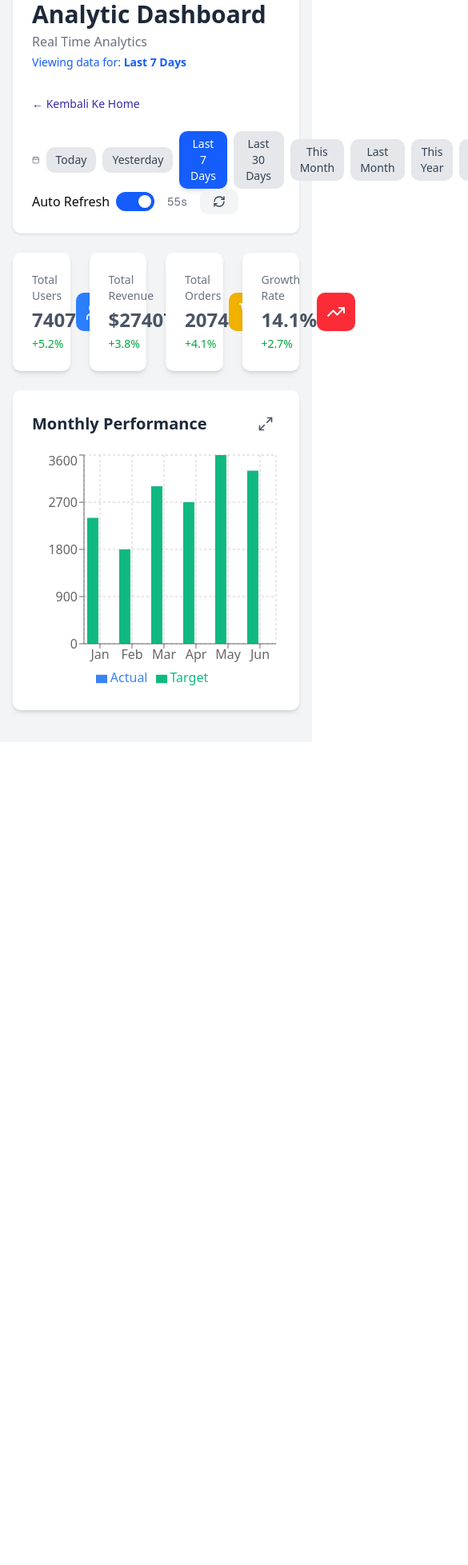
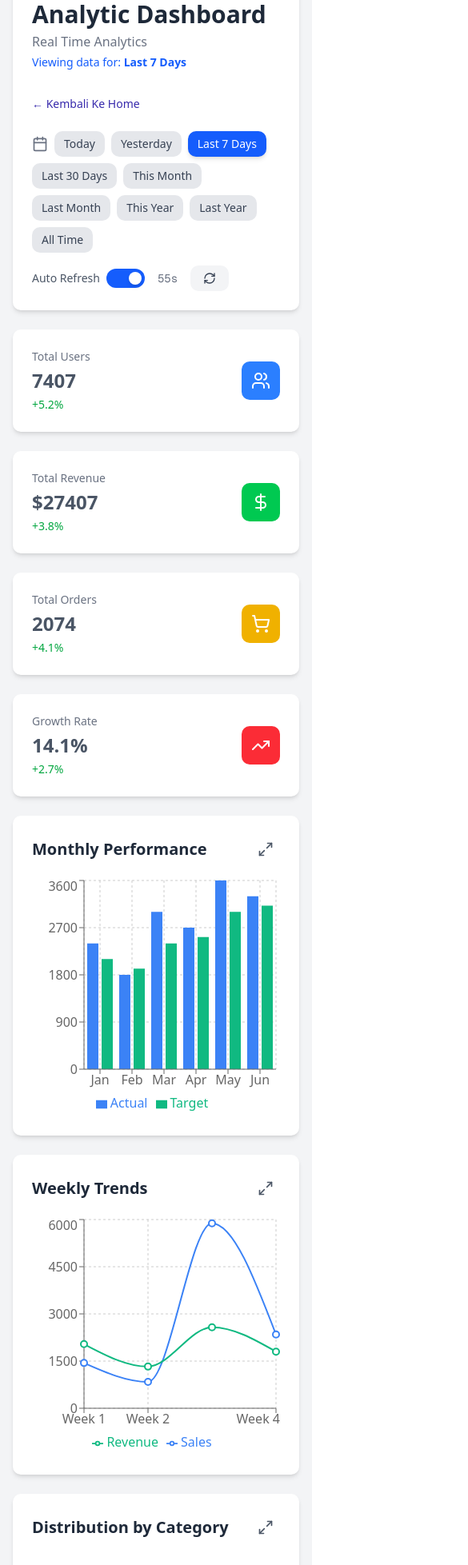
Before and after one commit to lostaspectjbl/kelas-industri-materi-2, a Next.js app: page /analytic-dashboard in a window 390 px wide. Shown: the part 40-1997 px from the top of the page at 80% size, 585 px wide, since content can reach past the window. Before the commit the page ends 968 px from the top, so only its background shows below. Built offline with nearby package versions, Linux system fonts and the light colour scheme.

Commit message:
analytic dashboard final fix

```diff
--- a/src/app/analytic-dashboard/page.tsx
+++ b/src/app/analytic-dashboard/page.tsx
@@ -1,14 +1,13 @@
 'use client'
 
-import React, {useState, useEffect} from 'react'
-import { BarChart, Bar, LineChart, Line, PieChart, Pie, Cell, XAxis, YAxis, CartesianGrid, Tooltip, Legend, ResponsiveContainer,  } from 'recharts';
+import React, { useState, useEffect } from 'react'
+import { BarChart, Bar, LineChart, Line, PieChart, Pie, Cell, XAxis, YAxis, CartesianGrid, Tooltip, Legend, ResponsiveContainer } from 'recharts';
 import { Calendar, RefreshCw, Maximize2, Minimize2, Users, DollarSign, ShoppingCart, TrendingUp } from 'lucide-react';
 import Link from 'next/link';
-import { stat } from 'node:fs/promises';
 
 const COLORS = ['#3b82f6', '#10b981', '#f59e0b', '#ef4444'];
 
-const FILTER_OPTIONS : { label: string, value: FilterOption }[] = [
+const FILTER_OPTIONS: { label: string, value: FilterOption }[] = [
     { label: 'Today', value: 'today' },
     { label: 'Yesterday', value: 'yesterday' },
     { label: 'Last 7 Days', value: 'last7days' },
@@ -20,78 +19,64 @@ const FILTER_OPTIONS : { label: string, value: FilterOption }[] = [
     { label: 'All Time', value: 'alltime' },
 ];
 
-//Types
 type FilterOption = 'today' | 'yesterday' | 'last7days' | 'last30days' | 'thismonth' | 'lastmonth' | 'thisyear' | 'lastyear' | 'alltime';
-type BarDatum = {name: string; value: number; target: number; };
-type LineDatum = {name: string; sales: number; revenue: number; };
-type PieDatum = {name: string; value: number; };
-type Stats = {users: number; revenue: number; orders: number; growth: string; };
+type BarDatum = { name: string; value: number; target: number };
+type LineDatum = { name: string; sales: number; revenue: number };
+type PieDatum = { name: string; value: number };
+type Stats = { users: number; revenue: number; orders: number; growth: string };
 
-//Fungsi untuk generate data berdasarkan filter
 const generateDataByFilter = (filter: FilterOption) => {
     const multiplier = {
-        today: 0.3,
-        yesterday: 0.25,
-        last7days: 0.6,
-        last30days: 1,
-        thismonth: 1.1,
-        lastmonth: 0.9,
-        thisyear: 1.5,
-        lastyear: 1.3,
-        alltime: 2,
-    }
-
+        today: 0.3, yesterday: 0.25, last7days: 0.6, last30days: 1,
+        thismonth: 1.1, lastmonth: 0.9, thisyear: 1.5, lastyear: 1.3, alltime: 2,
+    };
     const mult = multiplier[filter] ?? 1;
 
     return {
         bar: [
-            { name: 'Jan', value: Math.round(4000 * mult), target: Math.round(3500 * mult)},
-            { name: 'Feb', value: Math.round(3000 * mult), target: Math.round(3200 * mult)},
-            { name: 'Mar', value: Math.round(5000 * mult), target: Math.round(4000 * mult)},
-            { name: 'Apr', value: Math.round(4500 * mult), target: Math.round(4200 * mult)},
-            { name: 'May', value: Math.round(6000 * mult), target: Math.round(5000 * mult)},
-            { name: 'Jun', value: Math.round(5500 * mult), target: Math.round(5200 * mult)},
+            { name: 'Jan', value: Math.round(4000 * mult), target: Math.round(3500 * mult) },
+            { name: 'Feb', value: Math.round(3000 * mult), target: Math.round(3200 * mult) },
+            { name: 'Mar', value: Math.round(5000 * mult), target: Math.round(4000 * mult) },
+            { name: 'Apr', value: Math.round(4500 * mult), target: Math.round(4200 * mult) },
+            { name: 'May', value: Math.round(6000 * mult), target: Math.round(5000 * mult) },
+            { name: 'Jun', value: Math.round(5500 * mult), target: Math.round(5200 * mult) },
         ] as BarDatum[],
         line: [
-            { name: 'Week 1', sales: Math.round(2400 * mult), revenue: Math.round(3400 * mult)},
-            { name: 'Week 2', sales: Math.round(1398 * mult), revenue: Math.round(2210 * mult)},
-            { name: 'Week 3', sales: Math.round(9800 * mult), revenue: Math.round(4290 * mult)},
-            { name: 'Week 4', sales: Math.round(3908 * mult), revenue: Math.round(3000 * mult)},
+            { name: 'Week 1', sales: Math.round(2400 * mult), revenue: Math.round(3400 * mult) },
+            { name: 'Week 2', sales: Math.round(1398 * mult), revenue: Math.round(2210 * mult) },
+            { name: 'Week 3', sales: Math.round(9800 * mult), revenue: Math.round(4290 * mult) },
+            { name: 'Week 4', sales: Math.round(3908 * mult), revenue: Math.round(3000 * mult) },
         ] as LineDatum[],
         pie: [
-            { name: 'Kelas A', value: Math.round(400 * mult)},
-            { name: 'Kelas B', value: Math.round(300 * mult)},
-            { name: 'Kelas C', value: Math.round(200 * mult)},
-            { name: 'Kelas D', value: Math.round(100 * mult)},
-        ] as PieDatum [],
+            { name: 'Kelas A', value: Math.round(400 * mult) },
+            { name: 'Kelas B', value: Math.round(300 * mult) },
+            { name: 'Kelas C', value: Math.round(200 * mult) },
+            { name: 'Kelas D', value: Math.round(100 * mult) },
+        ] as PieDatum[],
         stats: {
             users: Math.round(12345 * mult),
             revenue: Math.round(45678 * mult),
             orders: Math.round(3456 * mult),
-            growth: (23.5 * mult).toFixed(1)
-        } as Stats
-    }
-}
+            growth: (23.5 * mult).toFixed(1),
+        } as Stats,
+    };
+};
 
 export default function AnalyticDashboard() {
     const [dateFilter, setDateFilter] = useState<FilterOption>('last7days');
     const [autoRefresh, setAutoRefresh] = useState(true);
     const [countdown, setCountdown] = useState(60);
     const [fullscreenChart, setFullscreenChart] = useState<'bar' | 'line' | 'pie' | null>(null);
-    const [isLoading, setIsLoading] =useState(false);
+    const [isLoading, setIsLoading] = useState(false);
 
-    //data untuk grafik
     const [barData, setBarData] = useState<BarDatum[]>([]);
     const [lineData, setLineData] = useState<LineDatum[]>([]);
     const [pieData, setPieData] = useState<PieDatum[]>([]);
     const [statsData, setStatsData] = useState<Stats | null>(null);
 
-    //Load data saat filter berubah
     useEffect(() => {
         setIsLoading(true);
-
-        //simulasi loading data
-        setTimeout (() => {
+        setTimeout(() => {
             const data = generateDataByFilter(dateFilter);
             setBarData(data.bar);
             setLineData(data.line);
@@ -101,37 +86,31 @@ export default function AnalyticDashboard() {
         }, 500);
     }, [dateFilter]);
 
-    //stats card data dengan data dinamis
     const stats = [
         { title: 'Total Users', value: statsData?.users ?? 0, icon: Users, bgColor: 'bg-blue-500', change: '+5.2%' },
         { title: 'Total Revenue', value: `$${statsData?.revenue ?? 0}`, icon: DollarSign, bgColor: 'bg-green-500', change: '+3.8%' },
         { title: 'Total Orders', value: statsData?.orders ?? 0, icon: ShoppingCart, bgColor: 'bg-yellow-500', change: '+4.1%' },
         { title: 'Growth Rate', value: `${statsData?.growth ?? 0}%`, icon: TrendingUp, bgColor: 'bg-red-500', change: '+2.7%' },
-    ]
+    ];
 
-    //auto refresh dengan countdown
     useEffect(() => {
         if (!autoRefresh) return;
-
         const interval = setInterval(() => {
             setCountdown((prev) => {
                 if (prev === 1) {
-                    //refresh data
                     const data = generateDataByFilter(dateFilter);
                     setBarData(data.bar);
                     setLineData(data.line);
                     setPieData(data.pie);
                     setStatsData(data.stats);
-                    return 60; //reset countdown
+                    return 60;
                 }
-                return prev -1
+                return prev - 1;
             });
         }, 1000);
-
         return () => clearInterval(interval);
     }, [autoRefresh, dateFilter]);
 
-    //manual refresh
     const handleManualRefresh = () => {
         setIsLoading(true);
         setTimeout(() => {
@@ -141,66 +120,61 @@ export default function AnalyticDashboard() {
             setPieData(data.pie);
             setStatsData(data.stats);
             setIsLoading(false);
-            setCountdown(60); //reset countdown
+            setCountdown(60);
         }, 500);
-    }
+    };
 
-    //handle filter changes
     const handleFilterChange = (filterValue: FilterOption) => {
         setDateFilter(filterValue);
-        setCountdown(60); //reset countdown
-    }
+        setCountdown(60);
+    };
 
-    //fullscreen chart
-    const FullscreenChart: React.FC<{type: 'bar' | 'line' | 'pie'; onClose: () => void}> = ({ type, onClose}) => (
-        <div className='fixed insert-0 bg-black/80 z-50 flex item-center justify-center p-4' onClick={onClose}>
+    // ✅ Fix: inset-0 dan items-center
+    const FullscreenChart: React.FC<{ type: 'bar' | 'line' | 'pie'; onClose: () => void }> = ({ type, onClose }) => (
+        <div className='fixed inset-0 bg-black/80 z-50 flex items-center justify-center p-4' onClick={onClose}>
             <div className='bg-white rounded-lg p-6 w-full max-w-6xl h-[90vh]' onClick={(e) => e.stopPropagation()}>
-                <div className='flex justify-between items-center mb-4 '>
+                <div className='flex justify-between items-center mb-4'>
                     <h2 className='text-2xl font-bold text-gray-800'>
-                        {type === 'bar' && 'Monthly Performence'}
+                        {type === 'bar' && 'Monthly Performance'}
                         {type === 'line' && 'Weekly Trends'}
                         {type === 'pie' && 'Distribution By Category'}
                     </h2>
-                    <button onClick={onClose} className='p-2 hover:bg-gray-100 rounded-lg '>
-                        <Minimize2 size={24}/>
+                    <button onClick={onClose} className='p-2 hover:bg-gray-100 rounded-lg'>
+                        <Minimize2 size={24} />
                     </button>
                 </div>
                 <div className='h-[calc(100%-80px)]'>
                     <ResponsiveContainer width="100%" height="100%">
-                        {type === 'bar' && (
+                        {type === 'bar' ? (
                             <BarChart data={barData}>
-                                <CartesianGrid strokeDasharray="3 3"/>
+                                <CartesianGrid strokeDasharray="3 3" />
                                 <XAxis dataKey="name" />
                                 <YAxis />
                                 <Tooltip />
                                 <Legend />
                                 <Bar dataKey="value" fill="#3b82f6" name="Actual" />
-                                <Bar dataKey="value" fill="#10b981" name="Target" />
+                                <Bar dataKey="target" fill="#10b981" name="Target" />
                             </BarChart>
-                        )}
-
-                        {type === 'line' && (
+                        ) : type === 'line' ? (
                             <LineChart data={lineData}>
                                 <CartesianGrid strokeDasharray="3 3" />
                                 <XAxis dataKey="name" />
                                 <YAxis />
                                 <Tooltip />
                                 <Legend />
-                                <Line type="monotone" dataKey="sales" stroke="#3b82f6" name="Sales"/>
-                                <Line type="monotone" dataKey="revenue" stroke="#10b981" name="Revenue"/>
+                                <Line type="monotone" dataKey="sales" stroke="#3b82f6" strokeWidth={2} dot={{ r: 4 }} name="Sales" />
+                                <Line type="monotone" dataKey="revenue" stroke="#10b981" strokeWidth={2} dot={{ r: 4 }} name="Revenue" />
                             </LineChart>
-                        )}
-
-                        {type === 'pie' && (
+                        ) : (
                             <PieChart>
                                 <Pie
                                     data={pieData}
                                     cx="50%"
                                     cy="50%"
                                     labelLine={true}
-                                    label={(props:any) => `${props.name ?? ''}: ${((props.percent ?? 0) *100).toFixed(0)}%`}
+                                    label={(props: any) => `${props.name ?? ''}: ${((props.percent ?? 0) * 100).toFixed(0)}%`}
                                     outerRadius={200}
-                                    fill="#88848d"
+                                    fill="#8884d8"
                                     dataKey="value"
                                 >
                                     {pieData.map((entry, index) => (
@@ -208,6 +182,7 @@ export default function AnalyticDashboard() {
                                     ))}
                                 </Pie>
                                 <Tooltip />
+                                <Legend />
                             </PieChart>
                         )}
                     </ResponsiveContainer>
@@ -220,7 +195,7 @@ export default function AnalyticDashboard() {
         <div className='min-h-screen bg-gray-100 p-4 md:p-8'>
             <div className="max-w-7xl mx-auto">
                 {/* Header */}
-                <div className="bg-white rounded-lg shadow md p-6 mb-6">
+                <div className="bg-white rounded-lg shadow-md p-6 mb-6">
                     <div className="flex flex-col md:flex-row md:items-center md:justify-between gap-4">
                         <div>
                             <h1 className='text-3xl font-bold text-gray-800'>Analytic Dashboard</h1>
@@ -236,10 +211,9 @@ export default function AnalyticDashboard() {
                         </div>
                     </div>
 
-                    {/* Filter Dan Control */}
+                    {/* Filter */}
                     <div className="mt-6 flex flex-col lg:flex-row gap-4 items-start lg:items-center justify-between">
-                        {/* Date Filter */}
-                        <div className="flex items-center gap-2 flex-warp">
+                        <div className="flex items-center gap-2 flex-wrap"> {/* ✅ flex-wrap bukan flex-warp */}
                             <Calendar className='text-gray-500' size={20} />
                             {FILTER_OPTIONS.map((option) => (
                                 <button
@@ -258,9 +232,9 @@ export default function AnalyticDashboard() {
                     </div>
 
                     {/* Auto Refresh */}
-                    <div className="flex items-center gap-4">
+                    <div className="flex items-center gap-4 mt-4">
                         <div className="flex items-center gap-2">
-                            <label className='text-sm-text-gray-600'> Auto Refresh</label>
+                            <label className='text-sm text-gray-600'>Auto Refresh</label> {/* ✅ fix typo */}
                             <button
                                 onClick={() => setAutoRefresh(!autoRefresh)}
                                 className={`relative w-12 h-6 rounded-full transition ${autoRefresh ? 'bg-blue-600' : 'bg-gray-300'}`}
@@ -270,28 +244,24 @@ export default function AnalyticDashboard() {
                                 ></span>
                             </button>
                         </div>
-
                         {autoRefresh && (
-                            <span className='text-sm text-gray-500 font-mono'>
-                                {countdown}s
-                            </span>
+                            <span className='text-sm text-gray-500 font-mono'>{countdown}s</span>
                         )}
-
                         <button
                             onClick={handleManualRefresh}
                             disabled={isLoading}
-                            className='flex items-center fap-2 px-4 py-2 bg-gray-100 text-gray-700 rounded-lg hover:bg-gray-200 transition disabled:opacity-50'
+                            className='flex items-center gap-2 px-4 py-2 bg-gray-100 text-gray-700 rounded-lg hover:bg-gray-200 transition disabled:opacity-50' // ✅ fix fap-2 → gap-2
                         >
-                            <RefreshCw size={16} className={isLoading ? 'animate-spin' : ''}/>
+                            <RefreshCw size={16} className={isLoading ? 'animate-spin' : ''} />
                             <span className='hidden sm:inline'>Refresh</span>
                         </button>
                     </div>
                 </div>
 
                 {/* Stats Card */}
-                <div className="grid grid-cols-1 sm:grid-cols-2 lg grid-cols-4 gap-6 mb-6">
+                <div className="grid grid-cols-1 sm:grid-cols-2 lg:grid-cols-4 gap-6 mb-6"> {/* ✅ fix lg:grid-cols-4 */}
                     {stats.map((stat, index) => (
-                        <div key={index} className='bg-white rounded-lg shadow-md p-6 transform transition hover-scale-105'>
+                        <div key={index} className='bg-white rounded-lg shadow-md p-6 transform transition hover:scale-105'> {/* ✅ fix hover:scale-105 */}
                             <div className='flex items-center justify-between'>
                                 <div>
                                     <p className='text-gray-500 text-sm'>{stat.title}</p>
@@ -306,17 +276,14 @@ export default function AnalyticDashboard() {
                     ))}
                 </div>
 
-                {/* Charts Selection */}
+                {/* Charts */}
                 <div className="grid grid-cols-1 lg:grid-cols-2 gap-6 mb-6">
-                    {/* Bar Charts */}
+                    {/* Bar Chart */}
                     <div className="bg-white rounded-lg shadow-md p-6">
                         <div className="flex justify-between items-center mb-4">
-                            <h2 className='text-xl font-bold text-gray-800'> Monthly Performance</h2>
-                            <button
-                                onClick={() => setFullscreenChart('bar')}
-                                className='p-2 hover:bg-gray-100 rounded-lg transition'
-                            >
-                                <Maximize2 size={20} className='text-gray-600'/>
+                            <h2 className='text-xl font-bold text-gray-800'>Monthly Performance</h2>
+                            <button onClick={() => setFullscreenChart('bar')} className='p-2 hover:bg-gray-100 rounded-lg transition'>
+                                <Maximize2 size={20} className='text-gray-600' />
                             </button>
                         </div>
                         <ResponsiveContainer width="100%" height={300}>
@@ -326,13 +293,72 @@ export default function AnalyticDashboard() {
                                 <YAxis />
                                 <Tooltip />
                                 <Legend />
-                                <Bar dataKey="value" fill='#3b82f6' name="Actual"/>
-                                <Bar dataKey="value" fill='#10b981' name="Target"/>
+                                <Bar dataKey="value" fill='#3b82f6' name="Actual" /> {/* ✅ fix warna #3b82f6 */}
+                                <Bar dataKey="target" fill='#10b981' name="Target" />
                             </BarChart>
                         </ResponsiveContainer>
                     </div>
+
+                    {/* Line Chart */}
+                    <div className="bg-white rounded-lg shadow-md p-6">
+                        <div className="flex justify-between items-center mb-4">
+                            <h2 className="text-xl font-bold text-gray-800">Weekly Trends</h2>
+                            <button onClick={() => setFullscreenChart('line')} className='p-2 hover:bg-gray-100 rounded-lg transition'>
+                                <Maximize2 size={20} className='text-gray-600' />
+                            </button>
+                        </div>
+                        <ResponsiveContainer width='100%' height={300}>
+                            <LineChart data={lineData}>
+                                <CartesianGrid strokeDasharray="3 3" />
+                                <XAxis dataKey="name" />
+                                <YAxis />
+                                <Tooltip />
+                                <Legend />
+                                <Line type="monotone" dataKey="sales" stroke="#3b82f6" strokeWidth={2} dot={{ r: 4 }} name="Sales" />
+                                <Line type="monotone" dataKey="revenue" stroke="#10b981" strokeWidth={2} dot={{ r: 4 }} name="Revenue" />
+                            </LineChart>
+                        </ResponsiveContainer>
+                    </div>
+
+                    {/* Pie Chart */}
+                    <div className="bg-white rounded-lg shadow-md p-6">
+                        <div className="flex justify-between items-center mb-4">
+                            <h2 className='text-xl font-bold text-gray-800'>Distribution by Category</h2>
+                            <button onClick={() => setFullscreenChart('pie')} className='p-2 hover:bg-gray-100 rounded-lg transition'>
+                                <Maximize2 size={20} className='text-gray-600' />
+                            </button>
+                        </div>
+                        <ResponsiveContainer width="100%" height={400}>
+                            <PieChart>
+                                <Pie
+                                    data={pieData}
+                                    cx="50%"
+                                    cy="50%"
+                                    labelLine={true}
+                                    label={(props: any) => `${props.name ?? ''}: ${((props.percent ?? 0) * 100).toFixed(0)}%`}
+                                    outerRadius={150}
+                                    fill='#8884d8'
+                                    dataKey='value'
+                                >
+                                    {pieData.map((entry, index) => (
+                                        <Cell key={`cell-${index}`} fill={COLORS[index % COLORS.length]} />
+                                    ))}
+                                </Pie>
+                                <Tooltip />
+                                <Legend />
+                            </PieChart>
+                        </ResponsiveContainer>
+                    </div>
                 </div>
+
+                {/* ✅ Modal di LUAR grid */}
+                {fullscreenChart && (
+                    <FullscreenChart
+                        type={fullscreenChart}
+                        onClose={() => setFullscreenChart(null)}
+                    />
+                )}
             </div>
         </div>
-    )
+    );
 }
```
